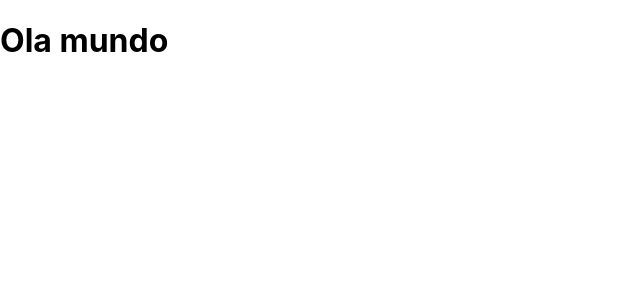
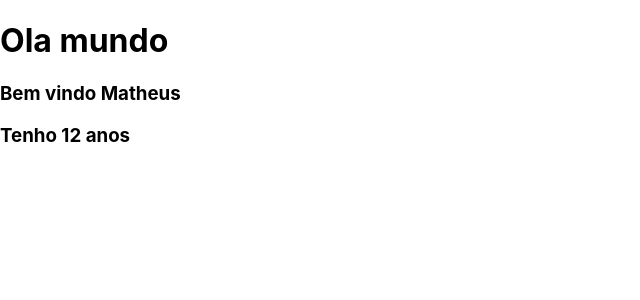
Before and after one commit to marinajulia/-study-site-react, a React (Create React App) app: page / in a window 1280 px wide. Shown: the top 300 px of the page, without its empty margins (0-640 px from the left). Built offline with nearby package versions, Linux system fonts and the light colour scheme.

Commit message:
chore: Component props

```diff
--- a/src/App.js
+++ b/src/App.js
@@ -1,9 +1,17 @@
 import React from 'react';
-
-function Social(){
-    return(
+const BemVindo = (props) => {
+    return (
+        <div>
+            <h3>Bem vindo {props.nome}</h3>
+            <h3>Tenho {props.idade} anos</h3>
+        </div>
+    );
+}
+function Social() {
+    return (
         <div>
             <h1>Ola mundo</h1>
+            <BemVindo nome="Matheus" idade="12" />
         </div>
     )
 }
```
